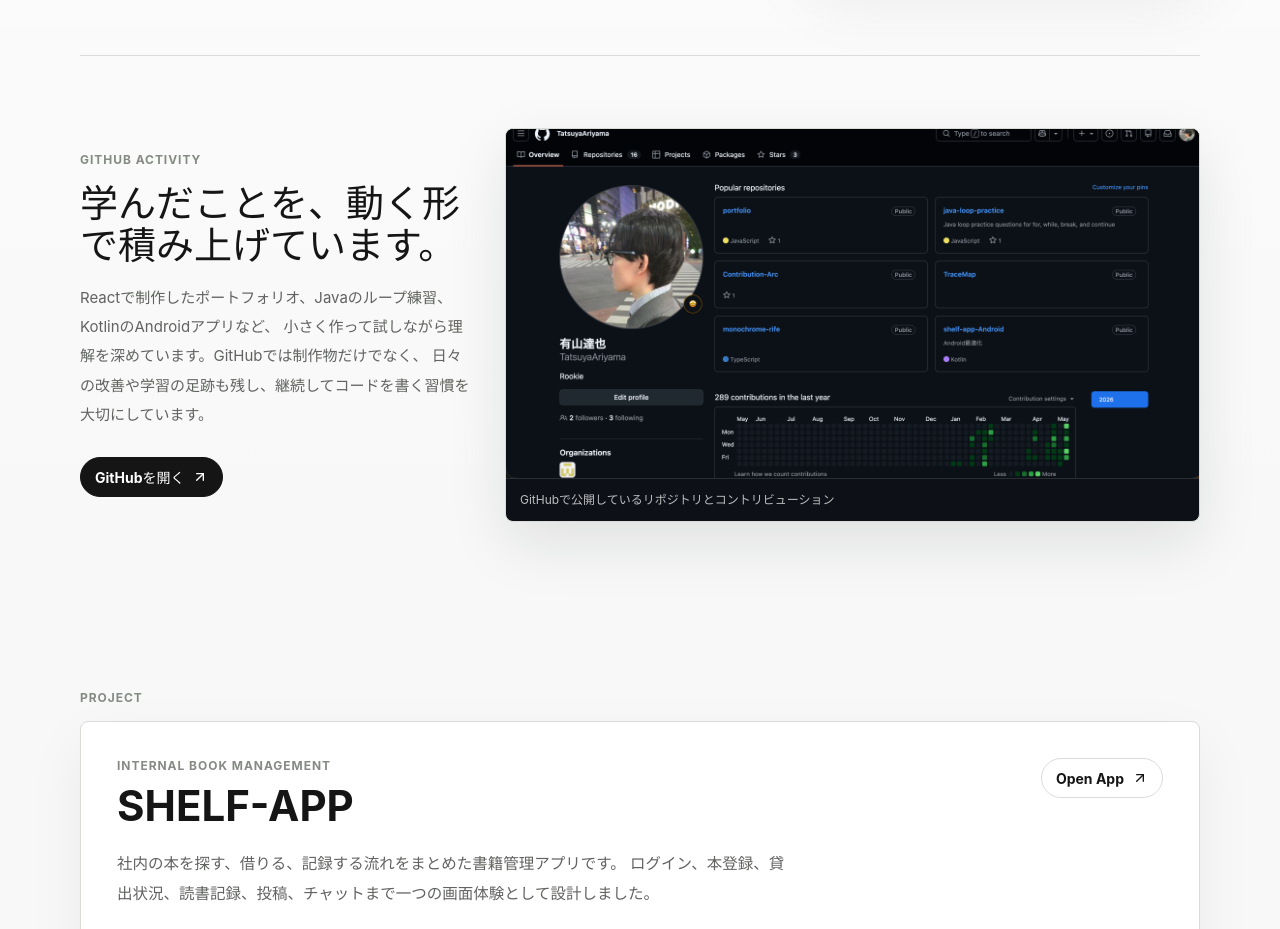
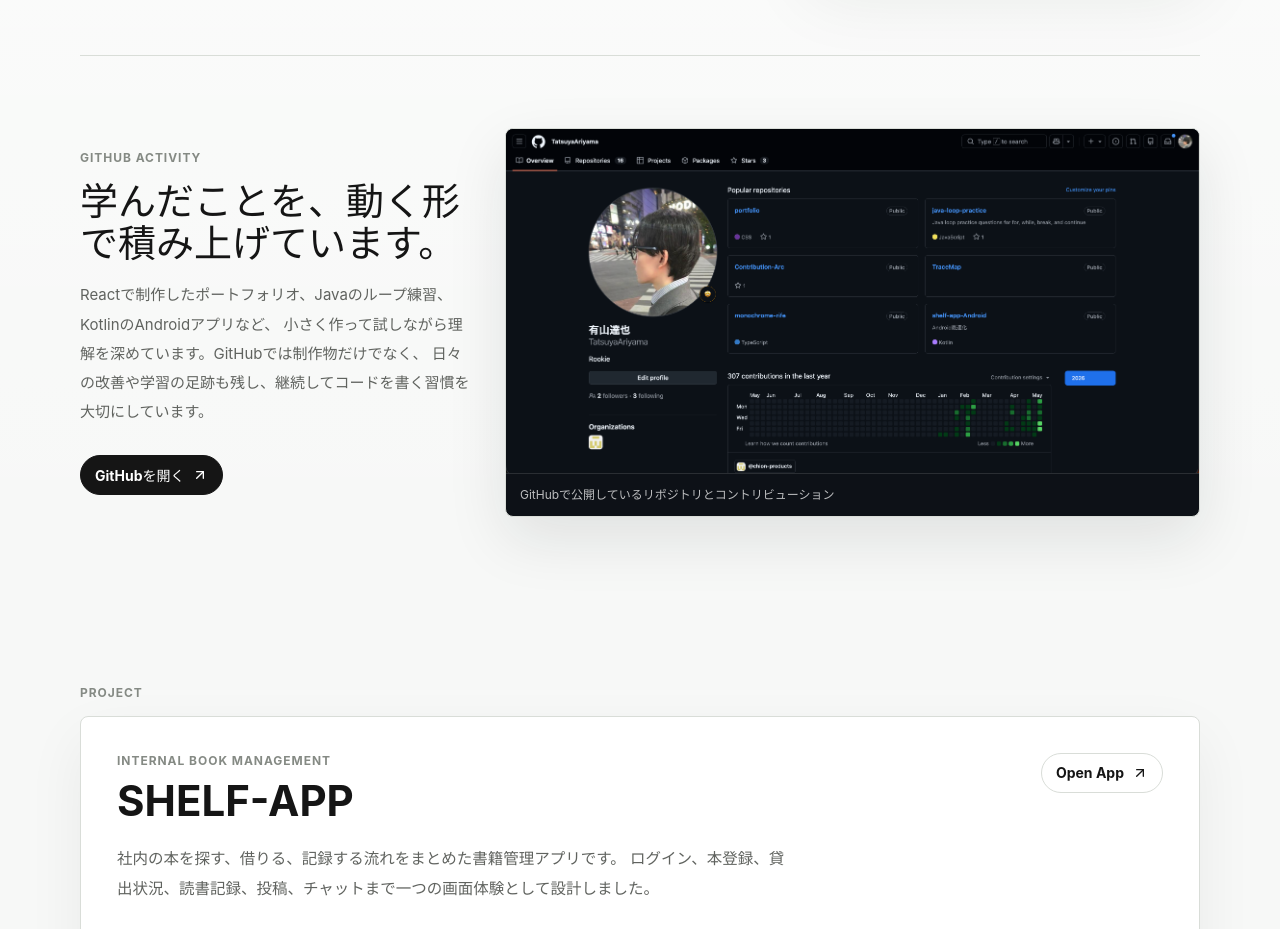
Before and after one commit to TatsuyaAriyama/portfolio, a React (Vite) app: page / in a window 1280 px wide. Shown: the part 820-1749 px from the top of the page. Built offline with nearby package versions, Linux system fonts and the light colour scheme.

Commit message:
Update GitHub activity screenshot

```diff
--- a/src/styles.css
+++ b/src/styles.css
@@ -284,7 +284,7 @@
 .github-visual img {
   display: block;
   width: 100%;
-  aspect-ratio: 2864 / 1444;
+  aspect-ratio: 2878 / 1430;
   object-fit: cover;
   object-position: top left;
 }
```
Also changed, not shown: public/github-overview.png.
